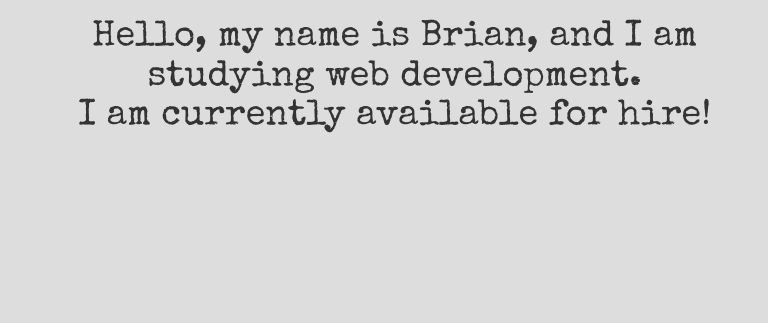
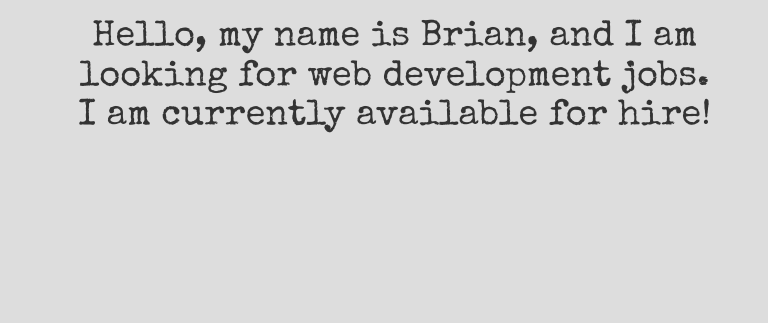
Before and after one commit to briandhkim/briandhkim.github.io, a plain HTML site: page index.html in a window 1280 px wide. Shown: the part 242-565 px from the top of the page, 512-1280 px from the left. Drawn offline with nearby package versions, Linux system fonts and the light colour scheme.

Commit message:
Update index.html

```diff
--- a/index.html
+++ b/index.html
@@ -119,7 +119,7 @@
     	<div class="col-xs-12 col-md-7 "  align="center">  <!-- col for intro text-->
     	<!-- class="col-sm-9 col-md-6 col-lg-8" -->
       		<div class="col-xs-12 col-md-12 text-center ">
-       			<h1 id="profileSum" style="font-family: 'Special Elite', cursive">Hello, my name is Brian, and I am studying web development. <br>I am currently available for hire!</h1>
+       			<h1 id="profileSum" style="font-family: 'Special Elite', cursive">Hello, my name is Brian, and I am looking for web development jobs. <br>I am currently available for hire!</h1>
       		</div>
     	</div>		<!--end col for intro txt-->
 
```
